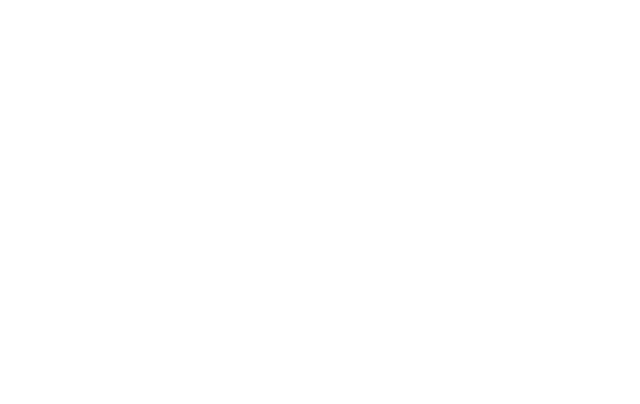
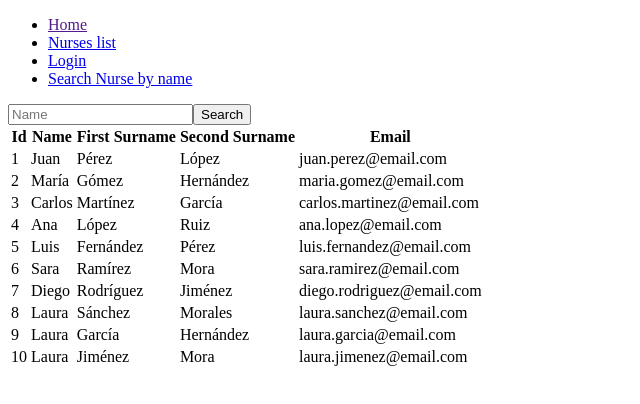
Before and after one commit to santiestebanellc/pr06_daw_front_end, an Angular app in the folder NurseProject_Frontend/: page /search-nurses-by-name in a window 1280 px wide. Before the commit this address led to /. Shown: the top 404 px of the page, without its empty margins (0-640 px from the left). Built offline with nearby package versions, Linux system fonts and the light colour scheme.

Commit message:
#3 Search nurses by name done & menu routing implemented

```diff
--- a/NurseProject_Frontend/src/app/app.component.html
+++ b/NurseProject_Frontend/src/app/app.component.html
@@ -1 +1,2 @@
+<app-menu />
 <router-outlet />
--- a/NurseProject_Frontend/src/app/app.component.ts
+++ b/NurseProject_Frontend/src/app/app.component.ts
@@ -1,11 +1,12 @@
 import { Component } from '@angular/core';
 import { RouterOutlet } from '@angular/router';
+import { MenuComponent } from './menu/menu.component';
 
 @Component({
   selector: 'app-root',
-  imports: [RouterOutlet],
+  imports: [RouterOutlet, MenuComponent],
   templateUrl: './app.component.html',
-  styleUrl: './app.component.css'
+  styleUrl: './app.component.css',
 })
 export class AppComponent {
   title = 'NurseProject_Frontend';
--- a/NurseProject_Frontend/src/app/app.routes.ts
+++ b/NurseProject_Frontend/src/app/app.routes.ts
@@ -1,3 +1,6 @@
 import { Routes } from '@angular/router';
+import { SearchNursesByNameComponent } from './search-nurses-by-name/search-nurses-by-name.component';
 
-export const routes: Routes = [];
+export const routes: Routes = [
+  { path: 'search-nurses-by-name', component: SearchNursesByNameComponent },
+];
--- /dev/null
+++ b/NurseProject_Frontend/src/app/menu/menu.component.html
@@ -0,0 +1,14 @@
+<ul>
+  <li>
+    <a href="">Home</a>
+  </li>
+  <li>
+    <a href="list-all-nurses">Nurses list</a>
+  </li>
+  <li>
+    <a href="nurses-login">Login</a>
+  </li>
+  <li>
+    <a href="search-nurses-by-name">Search Nurse by name</a>
+  </li>
+</ul>
--- /dev/null
+++ b/NurseProject_Frontend/src/app/nurse-users.ts
@@ -0,0 +1,82 @@
+export const NURSE_USERS = [
+  {
+    id: 1,
+    name: 'Juan',
+    first_surname: 'Pérez',
+    second_surname: 'López',
+    email: 'juan.perez@email.com',
+    password: 'a1B2c3D4e5',
+  },
+  {
+    id: 2,
+    name: 'María',
+    first_surname: 'Gómez',
+    second_surname: 'Hernández',
+    email: 'maria.gomez@email.com',
+    password: 'F6g7H8i9J0',
+  },
+  {
+    id: 3,
+    name: 'Carlos',
+    first_surname: 'Martínez',
+    second_surname: 'García',
+    email: 'carlos.martinez@email.com',
+    password: 'k1L2m3N4o5',
+  },
+  {
+    id: 4,
+    name: 'Ana',
+    first_surname: 'López',
+    second_surname: 'Ruiz',
+    email: 'ana.lopez@email.com',
+    password: 'P6q7R8s9T0',
+  },
+  {
+    id: 5,
+    name: 'Luis',
+    first_surname: 'Fernández',
+    second_surname: 'Pérez',
+    email: 'luis.fernandez@email.com',
+    password: 'U1v2W3x4Y5',
+  },
+  {
+    id: 6,
+    name: 'Sara',
+    first_surname: 'Ramírez',
+    second_surname: 'Mora',
+    email: 'sara.ramirez@email.com',
+    password: 'Z6a7B8c9D0',
+  },
+  {
+    id: 7,
+    name: 'Diego',
+    first_surname: 'Rodríguez',
+    second_surname: 'Jiménez',
+    email: 'diego.rodriguez@email.com',
+    password: 'E1f2G3h4I5',
+  },
+  {
+    id: 8,
+    name: 'Laura',
+    first_surname: 'Sánchez',
+    second_surname: 'Morales',
+    email: 'laura.sanchez@email.com',
+    password: 'J6k7L8m9N0',
+  },
+  {
+    id: 9,
+    name: 'Laura',
+    first_surname: 'García',
+    second_surname: 'Hernández',
+    email: 'laura.garcia@email.com',
+    password: 'H4y7L4s7B0',
+  },
+  {
+    id: 10,
+    name: 'Laura',
+    first_surname: 'Jiménez',
+    second_surname: 'Mora',
+    email: 'laura.jimenez@email.com',
+    password: 'G9l1J7d5F1',
+  },
+];
--- /dev/null
+++ b/NurseProject_Frontend/src/app/search-nurses-by-name/search-nurses-by-name.component.html
@@ -0,0 +1,34 @@
+<div>
+  <input type="text" placeholder="Name" #nameInput />
+  <button (click)="listFoundNurses(nameInput.value)" id="search-by-name">
+    Search
+  </button>
+</div>
+<table
+  class="table table-bordered"
+  id="nurseByNameResult"
+  *ngIf="foundNurses.length > 0; else noResults"
+>
+  <thead>
+    <tr>
+      <th>Id</th>
+      <th>Name</th>
+      <th>First Surname</th>
+      <th>Second Surname</th>
+      <th>Email</th>
+    </tr>
+  </thead>
+  <tbody>
+    <tr *ngFor="let nurse of foundNurses">
+      <td>{{ nurse.id }}</td>
+      <td>{{ nurse.name }}</td>
+      <td>{{ nurse.first_surname }}</td>
+      <td>{{ nurse.second_surname }}</td>
+      <td>{{ nurse.email }}</td>
+    </tr>
+  </tbody>
+</table>
+
+<ng-template #noResults>
+  <p>Nurse not found</p>
+</ng-template>
--- /dev/null
+++ b/NurseProject_Frontend/src/app/search-nurses-by-name/search-nurses-by-name.component.ts
@@ -0,0 +1,23 @@
+import { Component } from '@angular/core';
+import { NURSE_USERS } from '../nurse-users';
+import { CommonModule } from '@angular/common';
+
+@Component({
+  selector: 'app-search-nurses-by-name',
+  templateUrl: './search-nurses-by-name.component.html',
+  styleUrl: './search-nurses-by-name.component.css',
+  imports: [CommonModule],
+})
+export class SearchNursesByNameComponent {
+  foundNurses = NURSE_USERS;
+
+  listFoundNurses(name: string = ''): void {
+    if (name.trim() !== '') {
+      this.foundNurses = NURSE_USERS.filter((nurse) =>
+        nurse.name.toLowerCase().includes(name.toLowerCase())
+      );
+    } else {
+      this.foundNurses = NURSE_USERS;
+    }
+  }
+}
```
Also changed, not shown: NurseProject_Frontend/src/app/menu/menu.component.ts (added, +11 -0 lines), NurseProject_Frontend/src/app/menu/menu.component.css (added), NurseProject_Frontend/src/app/search-nurses-by-name/search-nurses-by-name.component.css (added), 2 other files (tests, documents, lock files or other folders).
